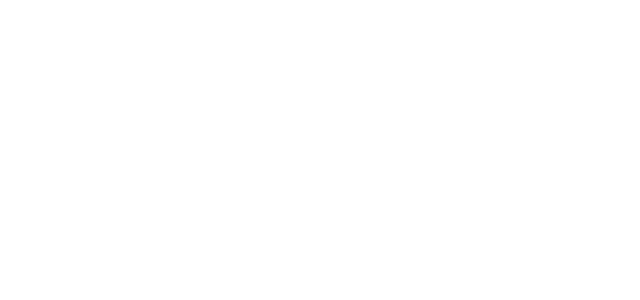
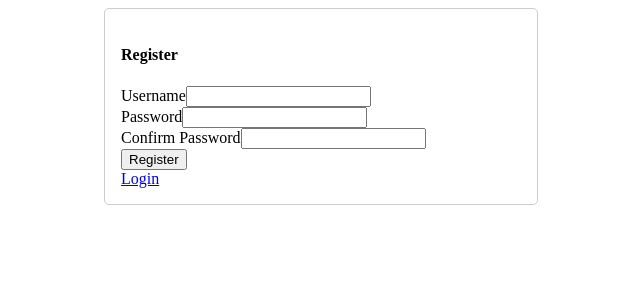
Before and after one commit to weissh0rn/vue-upc, a Vue app: page /register in a window 1280 px wide. Before the commit this address had no page. Shown: the top 300 px of the page, without its empty margins (319-959 px from the left). Built offline with nearby package versions, Linux system fonts and the light colour scheme.

Commit message:
feat: Add user authentication form
Implement login and registration forms.
Protect routes to ensure only authenticated users can access the home page.
Save user data in local storage.
Redirect users based on authentication status.

Signed-off-by: Viacheslav Us <slava.us@icloud.com>

```diff
--- a/src/router/index.js
+++ b/src/router/index.js
@@ -1,23 +1,49 @@
-import { createRouter, createWebHistory } from 'vue-router'
-import Home from '../views/Home.vue'
+// Router
+import { createRouter, createWebHistory } from 'vue-router';
+import Home from '@/views/Home.vue';
+import Login from '@/views/Login.vue';
+import Register from '@/views/Register.vue';
+import { useAuthStore } from '@/stores/auth';
+
+const routes = [
+  {
+    path: '/',
+    redirect: '/login'
+  },
+  {
+    path: '/home',
+    name: 'Home',
+    component: Home,
+    meta: { requiresAuth: true }
+  },
+  {
+    path: '/login',
+    name: 'Login',
+    component: Login
+  },
+  {
+    path: '/register',
+    name: 'Register',
+    component: Register
+  }
+];
 
 const router = createRouter({
-  history: createWebHistory(import.meta.env.BASE_URL),
-  routes: [
-    {
-      path: '/',
-      name: 'home',
-      component: Home
-    },
-//    {
-//      path: '/about',
-//      name: 'about',
-//      // route level code-splitting
-//      // this generates a separate chunk (About.[hash].js) for this route
-//      // which is lazy-loaded when the route is visited.
-//      component: () => import('../views/AboutView.vue')
-//    }
-  ]
-})
+  history: createWebHistory(),
+  routes
+});
 
-export default router
+router.beforeEach((to, from, next) => {
+  const authStore = useAuthStore();
+  const currentUser = authStore.user;
+
+  if (to.matched.some(record => record.meta.requiresAuth) && !currentUser) {
+    next('/login');
+  } else if ((to.path === '/login' || to.path === '/register') && currentUser) {
+    next('/home');
+  } else {
+    next();
+  }
+});
+
+export default router;
--- /dev/null
+++ b/src/stores/auth.js
@@ -0,0 +1,17 @@
+import { defineStore } from 'pinia';
+
+export const useAuthStore = defineStore('auth', {
+  state: () => ({
+    user: localStorage.getItem('currentUser') || null,
+  }),
+  actions: {
+    login(username) {
+      this.user = username;
+      localStorage.setItem('currentUser', username);
+    },
+    logout() {
+      this.user = null;
+      localStorage.removeItem('currentUser');
+    }
+  }
+});
--- a/src/views/Home.vue
+++ b/src/views/Home.vue
@@ -2,14 +2,20 @@
 <script setup>
 import { onMounted, computed } from 'vue';
 import { usePopulationStore } from '@/components/calc/population.js';
+import { useAuthStore } from '@/stores/auth';
 import MenuSelection from '@/components/calc/MenuSelection.vue';
 import PopulationSummary from '@/components/calc/PopulationSummary.vue';
 import SearchResultsCities from '@/components/calc/SearchResultsCities.vue';
 import SearchResultsRegions from '@/components/calc/SearchResultsRegions.vue';
 
 const populationStore = usePopulationStore();
+const authStore = useAuthStore();
+const selectedSex = computed(() => populationStore.selectedSex);
 
-const selectedSex = computed(() => populationStore.selectedSex);
+function logout() {
+  authStore.logout();
+  location.reload();
+}
 
 onMounted(() => {
   populationStore.loadInitialData();
@@ -17,6 +23,10 @@
 </script>
 
 <template>
+  <div>
+    <h3>Welcome, {{ authStore.user }}</h3>
+    <button @click="logout">Logout</button>
+  </div>
   <div class="container">
     <div class="left-panel">
       <MenuSelection />
--- /dev/null
+++ b/src/views/Login.vue
@@ -0,0 +1,54 @@
+// Login.vue
+<script setup>
+import { ref } from 'vue';
+import { useRouter } from 'vue-router';
+import { useAuthStore } from '@/stores/auth';
+
+const router = useRouter();
+const authStore = useAuthStore();
+
+const username = ref('');
+const password = ref('');
+const error = ref('');
+
+function login() {
+  const storedUser = localStorage.getItem(username.value);
+  if (storedUser && JSON.parse(storedUser).password === password.value) {
+    authStore.login(username.value);
+    router.push('/home');
+  } else {
+    error.value = 'Неправильне ім\'я користувача або пароль';
+  }
+}
+</script>
+
+<template>
+  <div class="card">
+    <h4>Login</h4>
+    <div>
+      <div>
+        <label>Username</label>
+        <input v-model="username" type="text" />
+      </div>
+      <div>
+        <label>Password</label>
+        <input v-model="password" type="password" />
+      </div>
+      <div>
+        <button @click="login">Login</button>
+      </div>
+      <div v-if="error" style="color: red;">{{ error }}</div>
+      <router-link to="/register">Register</router-link>
+    </div>
+  </div>
+</template>
+
+<style scoped>
+.card {
+  max-width: 400px;
+  margin: auto;
+  padding: 1em;
+  border: 1px solid #ccc;
+  border-radius: 5px;
+}
+</style>
--- /dev/null
+++ b/src/views/Register.vue
@@ -0,0 +1,60 @@
+// Register.vue
+<script setup>
+import { ref } from 'vue';
+import { useRouter } from 'vue-router';
+
+const router = useRouter();
+
+const username = ref('');
+const password = ref('');
+const confirmPassword = ref('');
+const error = ref('');
+
+function register() {
+  if (password.value !== confirmPassword.value) {
+    error.value = 'Паролі не співпадають';
+    return;
+  }
+  if (localStorage.getItem(username.value)) {
+    error.value = 'Користувач з таким ім\'ям вже існує';
+    return;
+  }
+  localStorage.setItem(username.value, JSON.stringify({ password: password.value }));
+  router.push('/login');
+}
+</script>
+
+<template>
+  <div class="card">
+    <h4>Register</h4>
+    <div>
+      <div>
+        <label>Username</label>
+        <input v-model="username" type="text" />
+      </div>
+      <div>
+        <label>Password</label>
+        <input v-model="password" type="password" />
+      </div>
+      <div>
+        <label>Confirm Password</label>
+        <input v-model="confirmPassword" type="password" />
+      </div>
+      <div>
+        <button @click="register">Register</button>
+      </div>
+      <div v-if="error" style="color: red;">{{ error }}</div>
+      <router-link to="/login">Login</router-link>
+    </div>
+  </div>
+</template>
+
+<style scoped>
+.card {
+  max-width: 400px;
+  margin: auto;
+  padding: 1em;
+  border: 1px solid #ccc;
+  border-radius: 5px;
+}
+</style>
```
